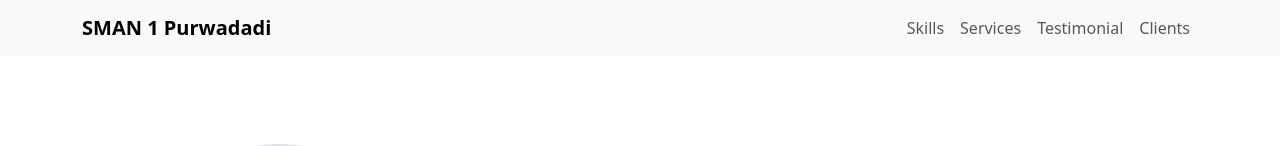
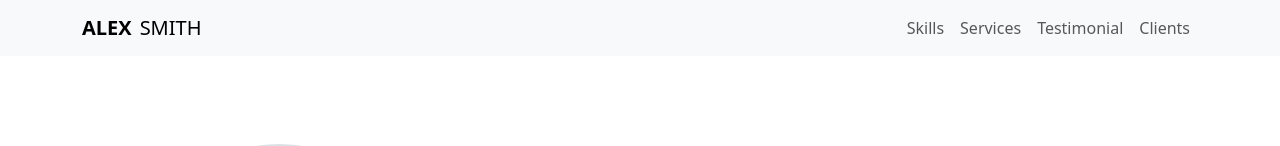
Before and after one commit to gitdehim/portfolio-alex-smith, a plain HTML site: page index.html in a window 1280 px wide. Shown: the top 146 px of the page. Drawn offline with nearby package versions, Linux system fonts and the light colour scheme.

Commit message:
Add files via upload

```diff
--- a/index.html
+++ b/index.html
@@ -37,7 +37,7 @@
   <!-- Navbar start -->
   <nav class="navbar navbar-expand-sm bg-light fixed-top">
   <div class="container">
-    <a class="navbar-brand" href="#"><span class="fw-bold">SMAN 1 Purwadadi</span></a>
+    <a class="navbar-brand" href="#"><span class="fw-bold">ALEX</span><span class="px-2">SMITH</span></a>
     <button class="navbar-toggler" type="button" data-bs-toggle="collapse" data-bs-target="#navbarSupportedContent" aria-controls="navbarSupportedContent" aria-expanded="false" aria-label="Toggle navigation">
       <span class="navbar-toggler-icon"></span>
     </button>
```
